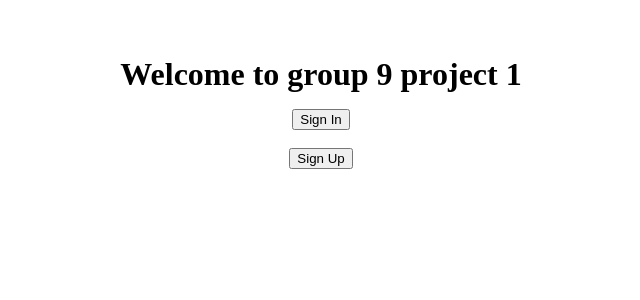
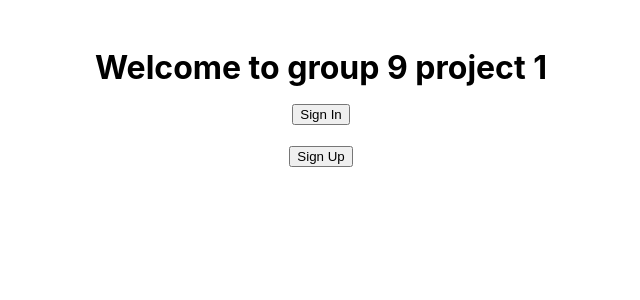
Before and after one commit to JesusG2022/Project-1-cst-438, a React (Create React App) app in the folder project1/: page / in a window 1280 px wide. Shown: the top 300 px of the page, without its empty margins (319-959 px from the left). Built offline with nearby package versions, Linux system fonts and the light colour scheme.

Commit message:
add style 1st time

```diff
--- a/project1/src/index.css
+++ b/project1/src/index.css
@@ -1,7 +1,3 @@
-<link rel="preconnect" href="https://fonts.googleapis.com">
-<link rel="preconnect" href="https://fonts.gstatic.com" crossorigin>
-<link href="https://fonts.googleapis.com/css2?family=Roboto+Mono:ital,wght@0,100..700;1,100..700&display=swap" rel="stylesheet">
-
 body {
   margin: 0;
   font-family: -apple-system, BlinkMacSystemFont, 'Segoe UI', 'Roboto', 'Oxygen',
```
